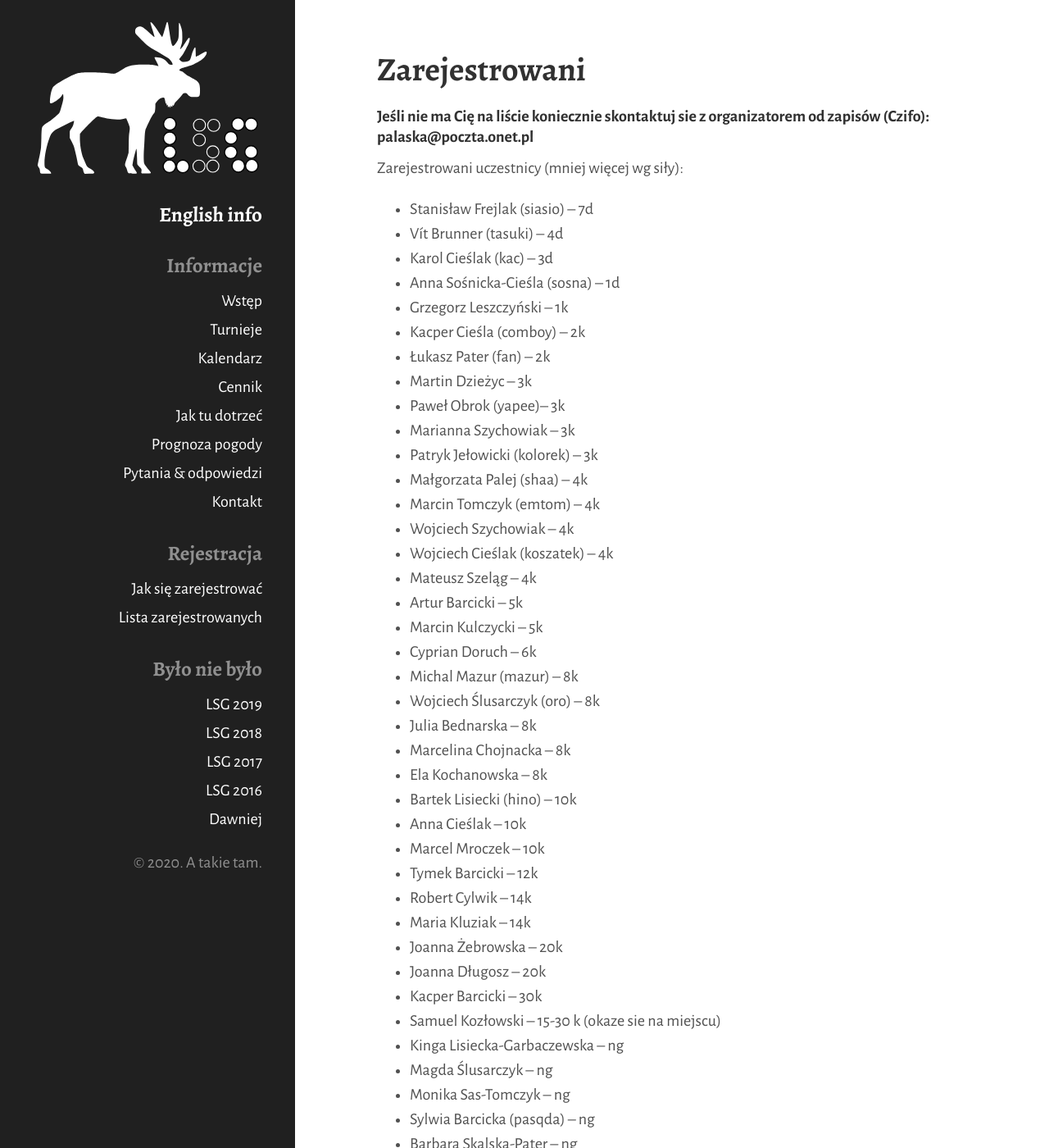
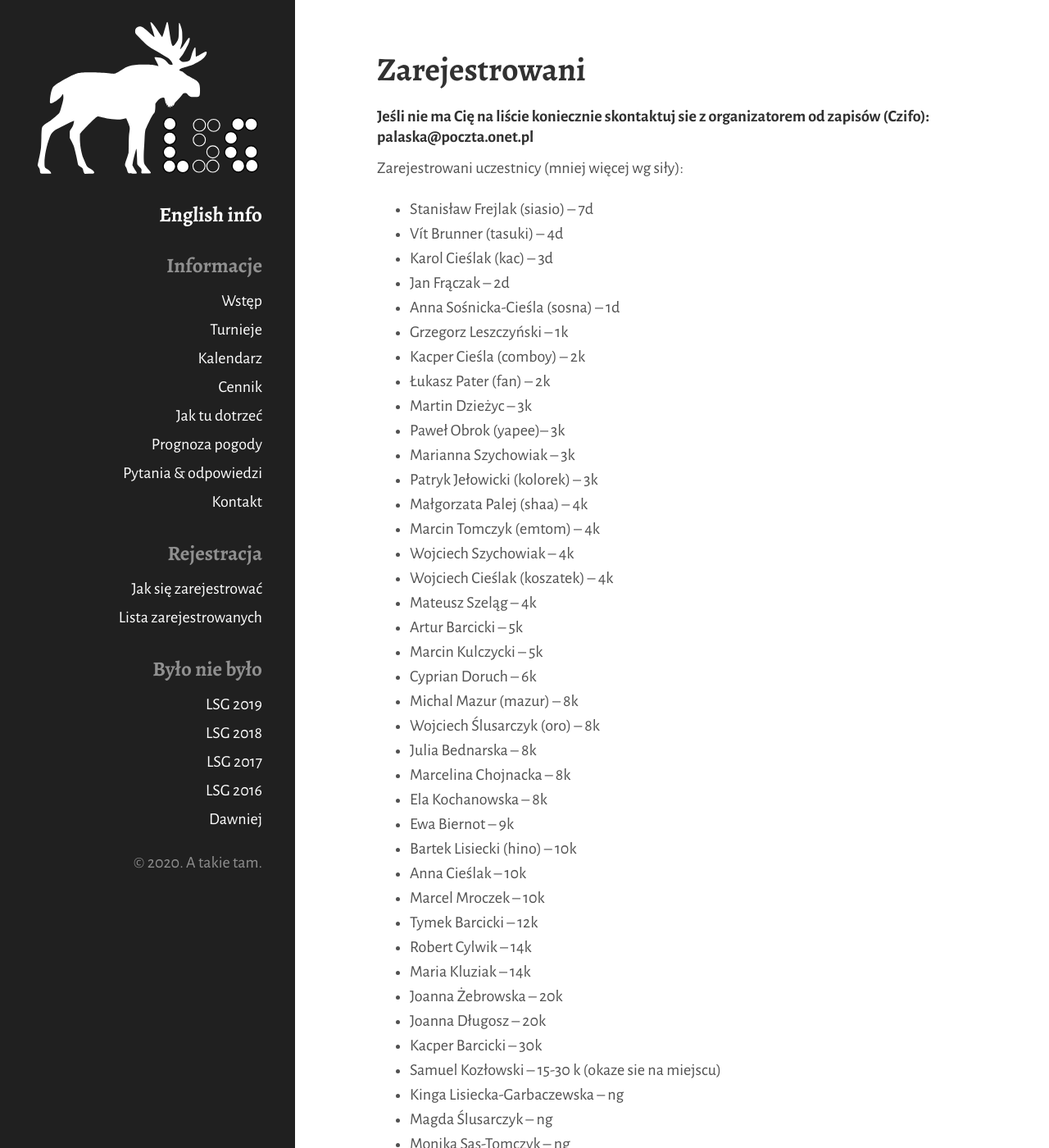
Before and after one commit to tasuki/lsg, a Jekyll site: the page built from zarejestrowani.md, in a window 1280 px wide and 1400 px high. Shown: the whole window at 82% size. Built offline with Jekyll 4.4.1, drawn with Linux system fonts in a browser that asks for light colours; nearby versions of some CDN libraries.

Commit message:
Update zarejestrowani.md

```diff
--- a/zarejestrowani.md
+++ b/zarejestrowani.md
@@ -12,6 +12,7 @@ Zarejestrowani uczestnicy (mniej więcej wg siły):
 - Stanisław Frejlak (siasio) -- 7d
 - Vít Brunner (tasuki) -- 4d
 - Karol Cieślak (kac) -- 3d
+- Jan Frączak -- 2d
 - Anna Sośnicka-Cieśla (sosna) -- 1d
 - Grzegorz Leszczyński -- 1k
 - Kacper Cieśla (comboy) -- 2k
@@ -33,6 +34,7 @@ Zarejestrowani uczestnicy (mniej więcej wg siły):
 - Julia Bednarska -- 8k
 - Marcelina Chojnacka -- 8k
 - Ela Kochanowska -- 8k
+- Ewa Biernot -- 9k
 - Bartek Lisiecki (hino) -- 10k
 - Anna Cieślak -- 10k
 - Marcel Mroczek -- 10k
```
